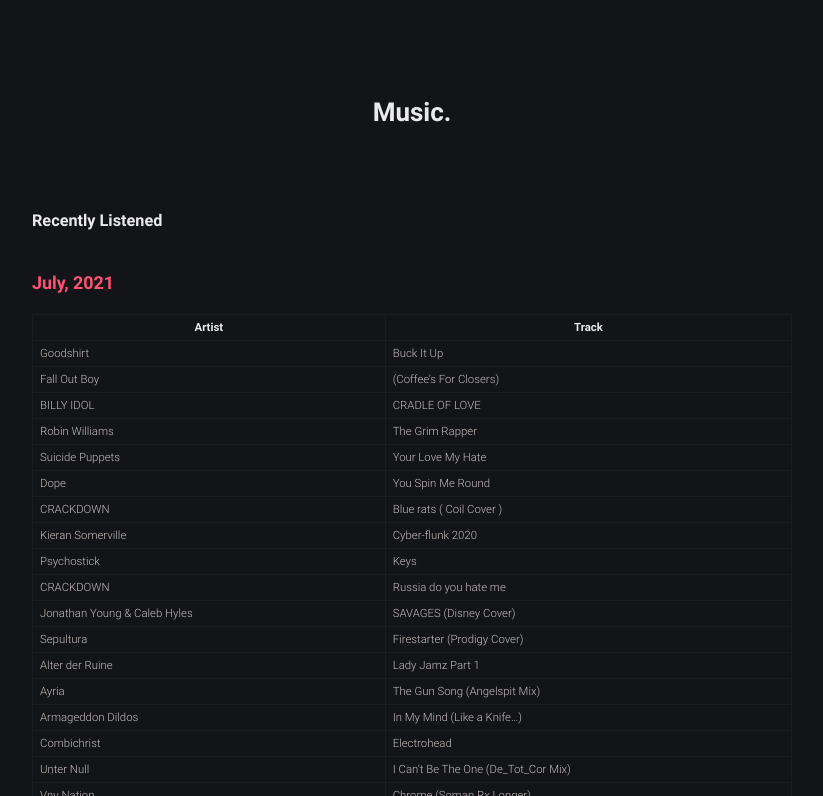
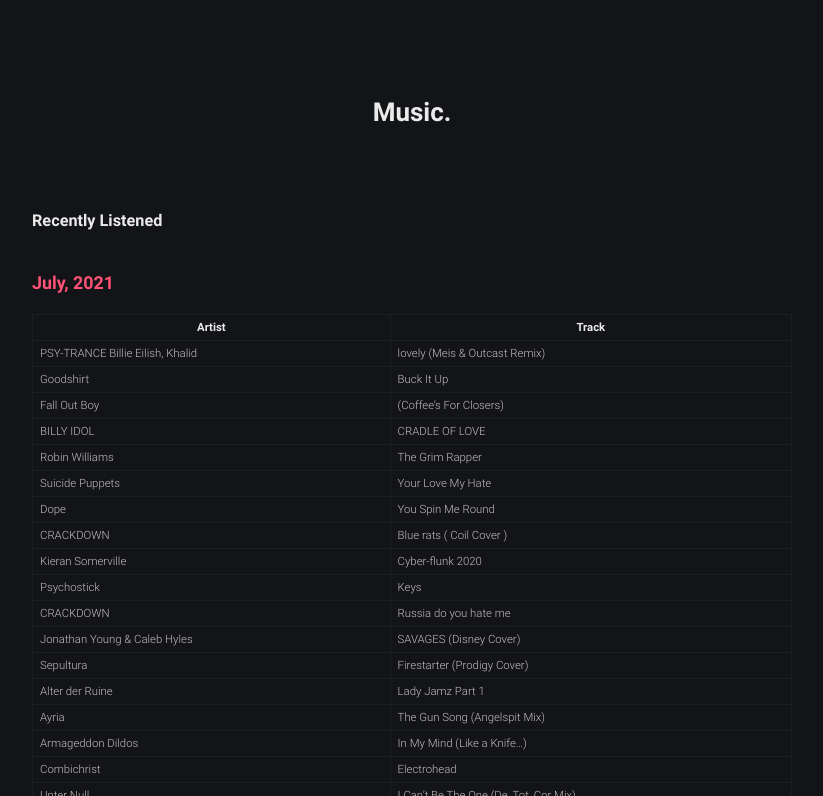
Before and after one commit to robert-marshall/xyz, a Jekyll site: the page built from music.md, in a window 1280 px wide and 900 px high, cut to the strip 104-900 px from the top of the window. Shown: the whole strip, without its empty margins (228-1051 px from the left). Built offline with Jekyll 4.4.1, drawn with Linux system fonts in a browser that asks for light colours.

```diff
--- a/music.md
+++ b/music.md
@@ -11,6 +11,7 @@
 
 | Artist | Track |
 |--------|-------|
+PSY-TRANCE Billie Eilish, Khalid | lovely (Meis & Outcast Remix)
 Goodshirt | Buck It Up
 Fall Out Boy | (Coffee's For Closers)
 BILLY IDOL | CRADLE OF LOVE
```
